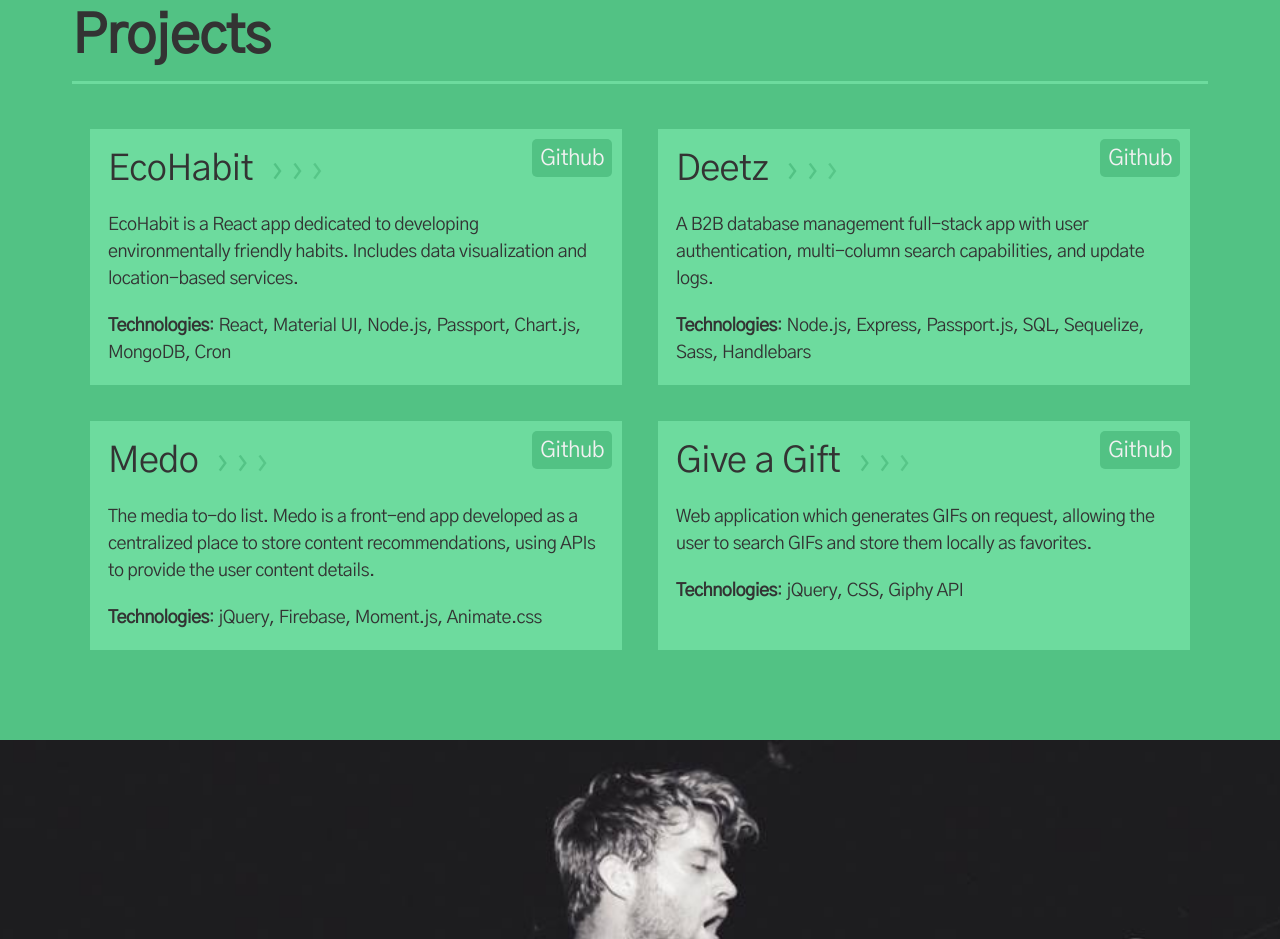
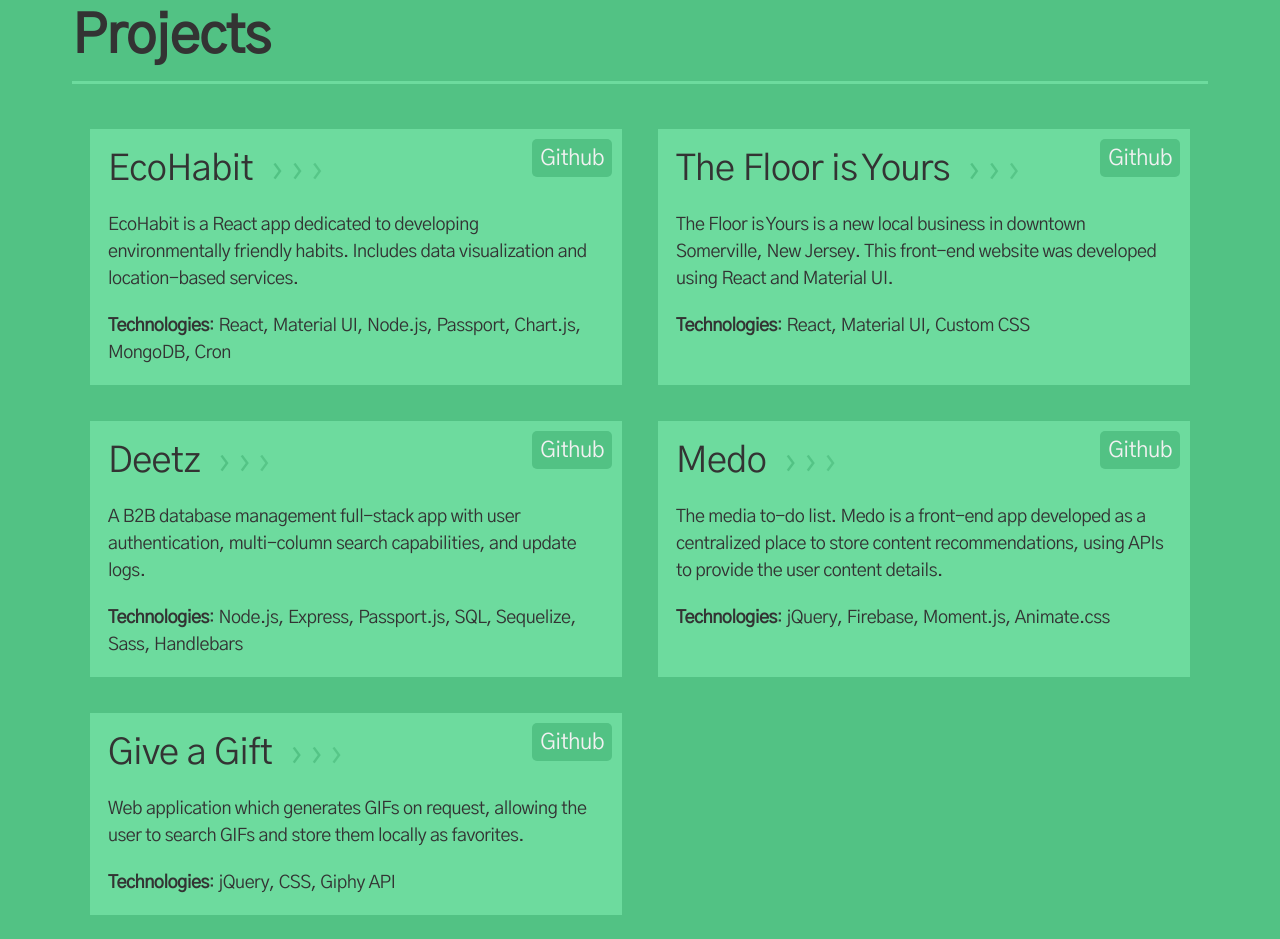
Before and after one commit to mpaitgt/portfolio, a plain HTML site: page index.html in a window 1280 px wide. Shown: the part 2304-3243 px from the top of the page. Drawn offline with Linux system fonts and the light colour scheme.

Commit message:
added the floor is yours

```diff
--- a/index.html
+++ b/index.html
@@ -103,6 +103,17 @@
                 <p class="text"><strong>Technologies</strong>: React, Material UI, Node.js, Passport, Chart.js, MongoDB, Cron</p>
             </div>
             <div class="project-item">
+                <a href="https://www.thefloorisyoursdancecenter.com/" id="view" class="" target="_blank">
+                <span class="title">The Floor is Yours</span>
+                <span class="arrow arrow1">&#8250;</span>
+                <span class="arrow arrow2">&#8250;</span>
+                <span class="arrow arrow3">&#8250;</span>
+                </a>
+                <a href="https://github.com/mpaitgt/tfiy" id="github" class="view" target="_blank">Github</a>
+                <p data-ref="Give a Gift" class="text">The Floor is Yours is a new local business in downtown Somerville, New Jersey. This front-end website was developed using React and Material UI.</p>
+                <p class="text"><strong>Technologies</strong>: React, Material UI, Custom CSS</p>
+            </div>
+            <div class="project-item">
                 <a href="https://deetz-app.herokuapp.com" class="" target="_blank">
                 <span class="title">Deetz</span>
                 <span class="arrow arrow1">&#8250;</span>
```
